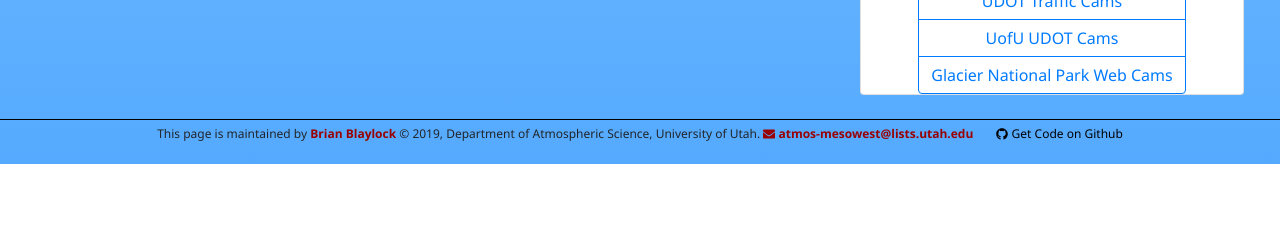
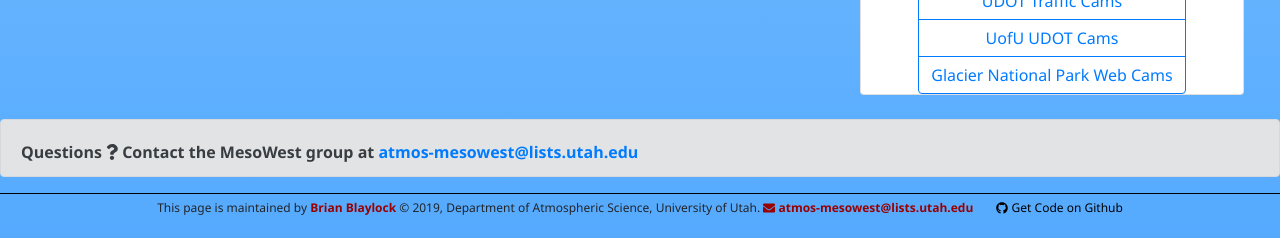
Before and after one commit to blaylockbk/UofU_Camera_Display, a plain HTML site: page index.html in a window 1280 px wide. Shown: the part 1297-1535 px from the top of the page. Before the commit the page ends 1461 px from the top, so only its background shows below. Drawn offline with nearby package versions, Linux system fonts and the light colour scheme.

Commit message:
made the atmos-mesowest email more prominent

```diff
--- a/index.html
+++ b/index.html
@@ -41,6 +41,8 @@ Updates: 20 February 2018 - Changed to Bootstrap 4
 		  </button>
 		</div>
 		<div class="modal-body" style="font-size:20">
+			<b> Questions <i class="fa fa-question" aria-hidden="true"></i> Contact the MesoWest group at <a href='mailto:atmos-mesowest@lists.utah.edu'>atmos-mesowest@lists.utah.edu</a></b>
+			<hr>
 			<p>These cameras are deployed by the <a href="http://meso1.chpc.utah.edu/mesowest_overview/">MesoWest research group</a> at the
 			<a href="http://www.atmos.utah.edu/">University of Utah Dept. of Atmospheric Sciences</a>.
 			<br>
@@ -220,12 +222,17 @@ Updates: 20 February 2018 - Changed to Bootstrap 4
 		</div>
 	</div>
 
+
 </div>
+<br>
 
 
 </div><!--container-->
 
-<br>
+<div class="alert alert-secondary" role="alert">
+	<h4 class="alert-heading"></h4>
+	<b> Questions <i class="fa fa-question" aria-hidden="true"></i> Contact the MesoWest group at <a href='mailto:atmos-mesowest@lists.utah.edu'>atmos-mesowest@lists.utah.edu</a></b>
+  </div>
 
 <!-- Things to add:
 1) Map of camera locations
```
